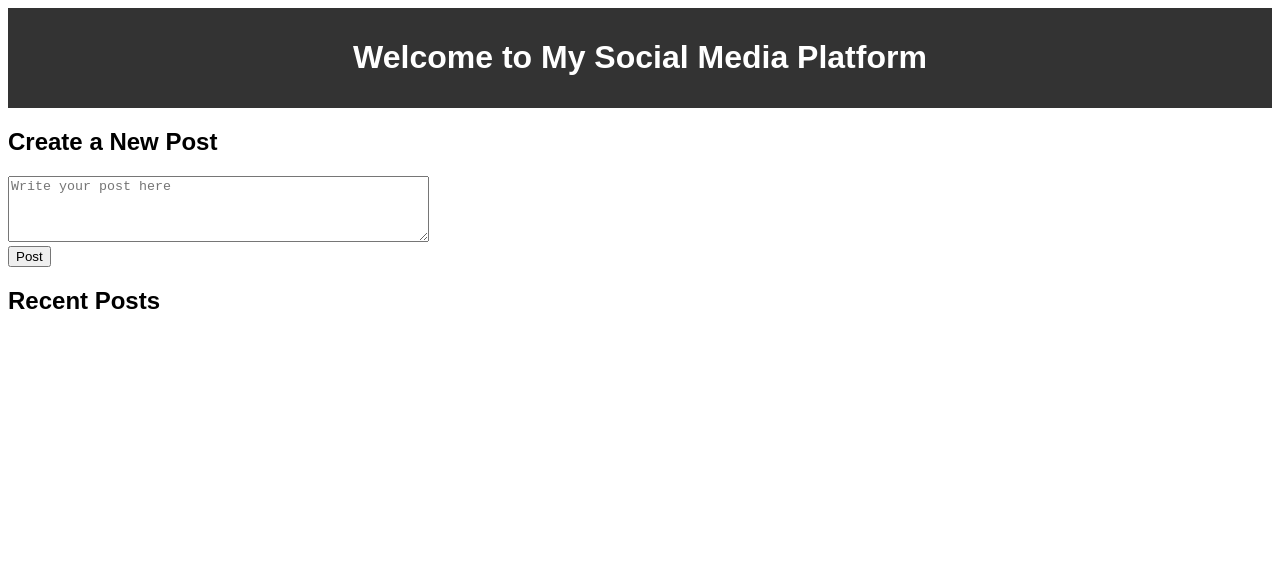
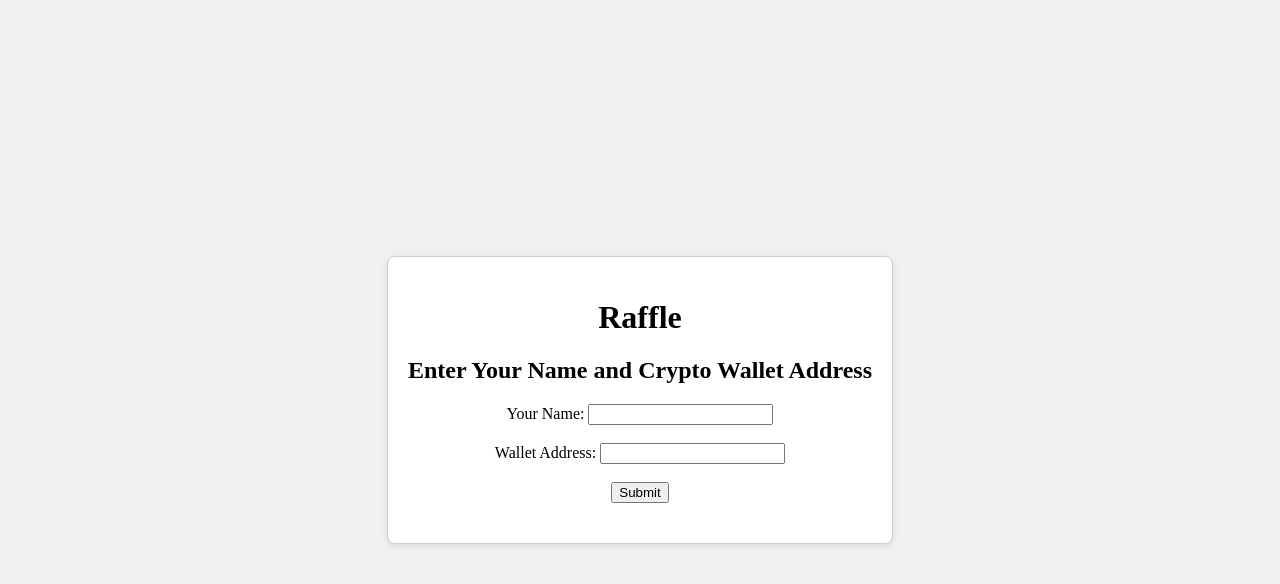
Before and after one commit to Kayyo321/WS_Media, a website: page index.html in a window 1280 px wide. Drawn offline with Linux system fonts and the light colour scheme.

Commit message:
i did sum

```diff
--- a/index.html
+++ b/index.html
@@ -1,60 +1,83 @@
 <!DOCTYPE html>
-<html lang="en">
+<html>
 <head>
-    <meta charset="UTF-8">
-    <meta name="viewport" content="width=device-width, initial-scale=1.0">
-    <title>My Social Media Platform</title>
+    <title>Crypto Wallet Address Input</title>
     <style>
         body {
-            font-family: Arial, sans-serif;
+            margin: 0;
+            display: flex;
+            justify-content: center;
+            align-items: center;
+            min-height: 100vh;
+            background-color: #f0f0f0;
         }
-        header {
-            background-color: #333;
-            color: #fff;
+
+        .raffle-box {
+            padding: 20px;
+            background-color: #ffffff;
+            border: 1px solid #ccc;
+            border-radius: 8px;
+            box-shadow: 0 2px 6px rgba(0, 0, 0, 0.1);
             text-align: center;
-            padding: 10px;
         }
-        .post {
-            border: 1px solid #ccc;
-            padding: 10px;
-            margin: 10px;
-            background-color: #f9f9f9;
+
+        .participant-list {
+            margin-top: 20px;
+            text-align: left;
         }
     </style>
 </head>
 <body>
-    <header>
-        <h1>Welcome to My Social Media Platform</h1>
-    </header>
-    <div>
-        <h2>Create a New Post</h2>
-        <form id="postForm">
-            <textarea id="postText" rows="4" cols="50" placeholder="Write your post here"></textarea>
-            <br>
-            <button type="button" onclick="createPost()">Post</button>
-        </form>
-    </div>
-    <div id="postsContainer">
-        <h2>Recent Posts</h2>
-        <!-- New posts will be added here dynamically -->
+    <div class="raffle-box">
+        <h1>Raffle</h1>
+
+        <div id="formContainer">
+            <h2>Enter Your Name and Crypto Wallet Address</h2>
+            <form id="walletForm">
+                <label for="userName">Your Name:</label>
+                <input type="text" id="userName" name="userName" required>
+                <br><br>
+                <label for="walletAddress">Wallet Address:</label>
+                <input type="text" id="walletAddress" name="walletAddress" required>
+                <br><br>
+                <input type="submit" value="Submit">
+            </form>
+        </div>
+
+        <div id="participantList" class="participant-list">
+            <!-- Participant names will be added here dynamically -->
+        </div>
     </div>
 
     <script>
-        function createPost() {
-            const postText = document.getElementById('postText').value;
-            if (postText.trim() !== '') {
-                const postContainer = document.createElement('div');
-                postContainer.classList.add('post');
+        const formContainer = document.getElementById("formContainer");
+        const participantList = document.getElementById("participantList");
+        const walletForm = document.getElementById("walletForm");
 
-                const postContent = document.createElement('p');
-                postContent.textContent = postText;
+        walletForm.addEventListener("submit", function(event) {
+            event.preventDefault();
 
-                postContainer.appendChild(postContent);
-                document.getElementById('postsContainer').appendChild(postContainer);
+            const userNameInput = document.getElementById("userName");
+            const walletAddressInput = document.getElementById("walletAddress");
 
-                document.getElementById('postText').value = '';
+            const userName = userNameInput.value;
+            const walletAddress = walletAddressInput.value;
+
+            if (userName && walletAddress) {
+                // Create a new participant entry
+                const participantEntry = document.createElement("p");
+                participantEntry.textContent = userName;
+                participantList.appendChild(participantEntry);
+
+                // Clear form inputs
+                userNameInput.value = "";
+                walletAddressInput.value = "";
+
+                // Hide the form and show the participant list
+                formContainer.style.display = "none";
+                participantList.style.display = "block";
             }
-        }
+        });
     </script>
 </body>
 </html>
```
